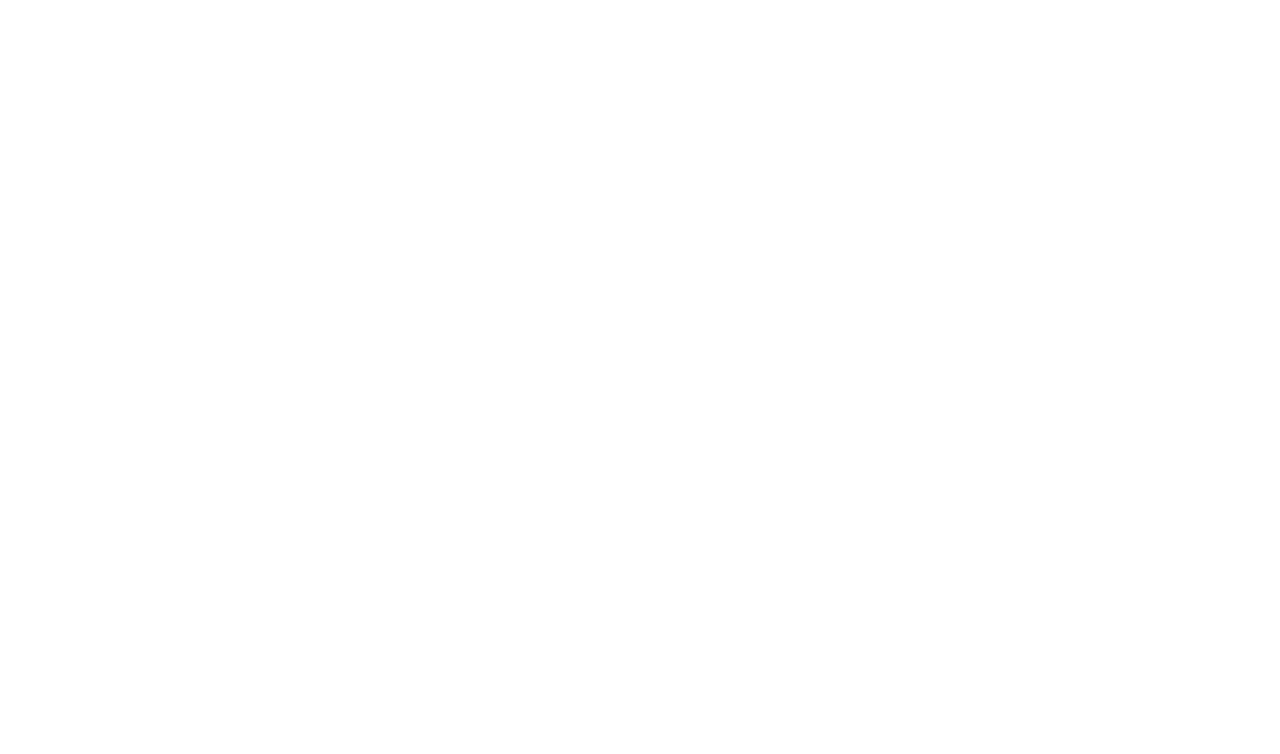
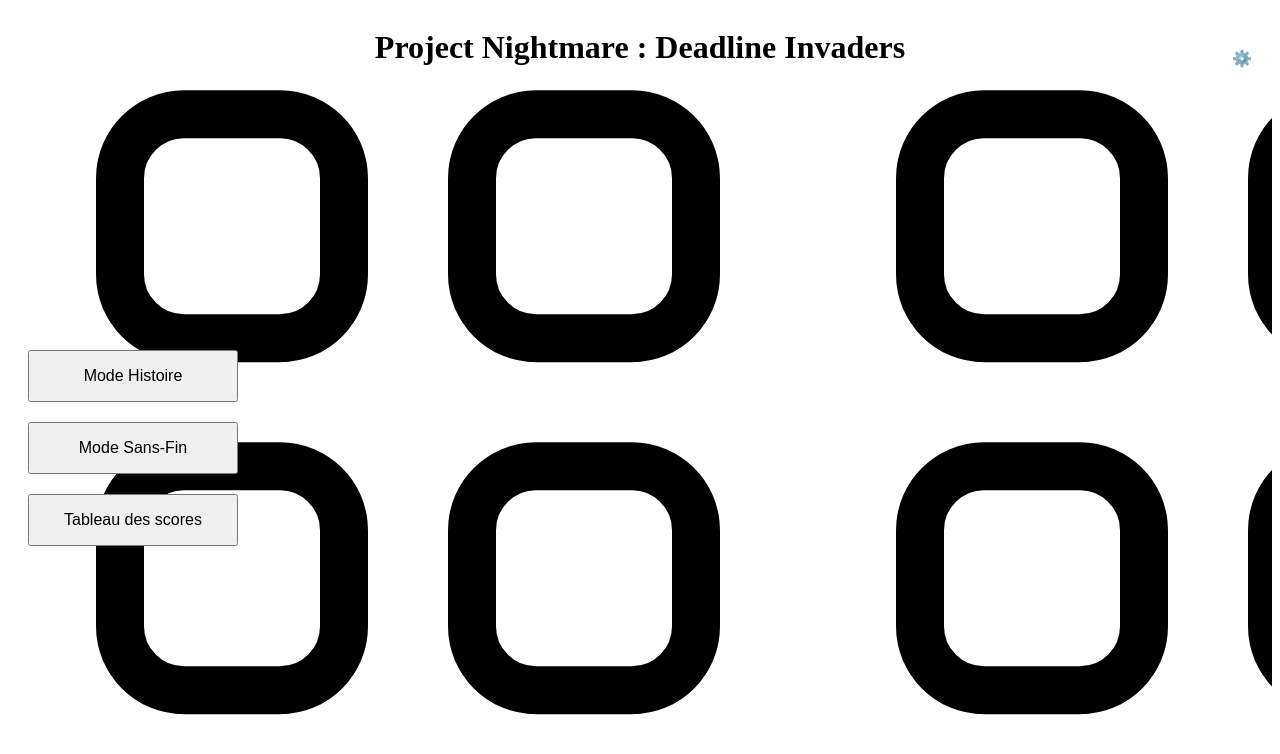
Before and after one commit to JadeJLC/Project-Nightmare---Deadline-Invaders, a plain HTML site: page page/index.html in a window 1280 px wide. Drawn offline with Linux system fonts and the light colour scheme.

Commit message:
main-menu (#1)
Initialisation Menu Principal
- Créations dynamique de la page du menu
- Création des boutons avec console.log au clic

CSS basique pour le menu principal
- Placement général des éléments
- Pas de couleurs
- Image placeholder en fond

Co-authored-by: npaccoud <nathpacc@gmail.com>
Co-committed-by: npaccoud <nathpacc@gmail.com>

```diff
--- a/page/index.html
+++ b/page/index.html
@@ -5,5 +5,9 @@
     <meta name="viewport" content="width=device-width, initial-scale=1.0" />
     <title>Projet Nightmare : Deadline Invaders</title>
   </head>
-  <body></body>
+  <body>
+    <div id="main-menu"></div>
+    <link id="style" rel="stylesheet" href="main-menu.css" />
+  </body>
 </html>
+<script type="module" src="../scripts/app.js"></script>
--- /dev/null
+++ b/page/main-menu.css
@@ -0,0 +1,51 @@
+/* Conteneur principal du menu */
+#main-menu {
+  background-image: url(../images/main-menu-placeholder.svg);
+  display: grid;
+  grid-template-columns: 250px 1fr; /* colonne gauche fixe + colonne centrale flexible */
+  grid-template-rows: auto 1fr auto; /* ligne du haut (titre), contenu, ligne du bas */
+  height: 100vh;
+  width: 100%;
+}
+
+/* Colonne gauche avec les boutons */
+.button-stack {
+  grid-column: 1; /* colonne gauche */
+  grid-row: 2; /* ligne centrale */
+  display: flex;
+  flex-direction: column;
+  justify-content: center; /* centrer verticalement */
+  align-items: stretch; /* boutons prennent toute la largeur */
+  gap: 20px;
+  padding: 20px;
+}
+
+/* Boutons du menu */
+.menu-button {
+  padding: 15px;
+  font-size: 1rem;
+}
+
+/* Zone du titre en haut au centre */
+.menu-title {
+  grid-column: 1 / span 2; /* occupe toute la largeur */
+  grid-row: 1; /* première ligne */
+  display: flex;
+  justify-content: center;
+  align-items: center;
+  font-size: 2rem;
+}
+
+/* Icône paramètres en bas à droite */
+.settings-icon {
+  grid-column: 2; /* colonne centrale */
+  grid-row: 1; /* ligne du bas */
+  display: flex;
+  justify-content: flex-end;
+  align-items: flex-end;
+  padding: 20px;
+}
+
+.settings-icon:hover {
+  cursor: pointer;
+}
--- a/scripts/app.js
+++ b/scripts/app.js
@@ -1 +1,8 @@
+import { loadMainMenu } from "./main-menu.js";
 // Gestion du jeu (déplacement des collègues et du joueur)
+
+function init() {
+  loadMainMenu();
+}
+
+init();
--- a/scripts/collegues.js
+++ b/scripts/collegues.js
@@ -3,5 +3,5 @@ export function createRelou(relouName) {
   const initial = relouName[0].toUpperCase();
   return /[A-Z]/.test(initial)
     ? `../images/initials/${initial}.svg`
-    : `../images/initials/0.png`;
+    : `../images/initials/0.svg`;
 }
--- /dev/null
+++ b/scripts/main-menu.js
@@ -0,0 +1,43 @@
+// Menu principal qui se charge au lancement du jeu
+
+const container = document.getElementById("main-menu");
+const style = document.getElementById("style");
+
+export function loadMainMenu() {
+  style.setAttribute("href", "main-menu.css");
+  container.innerHTML = ""; // Nettoyage si déjà présent
+
+  // Titre central
+  const title = document.createElement("h1");
+  title.textContent = "Project Nightmare : Deadline Invaders";
+  title.className = "menu-title";
+  container.appendChild(title);
+
+  // Boutons
+  const buttons = [
+    { label: "Mode Histoire", onClick: () => console.log("Mode Histoire") },
+    { label: "Mode Sans-Fin", onClick: () => console.log("Mode Sans-Fin") },
+    { label: "Tableau des scores", onClick: () => console.log("Scores") },
+  ];
+
+  const buttonContainer = document.createElement("div");
+  buttonContainer.className = "button-stack";
+
+  buttons.forEach(({ label, onClick }) => {
+    const btn = document.createElement("button");
+    btn.textContent = label;
+    btn.className = "menu-button";
+    btn.addEventListener("click", onClick);
+    buttonContainer.appendChild(btn);
+  });
+
+  container.appendChild(buttonContainer);
+
+  // Icône paramètres
+  const settingsIcon = document.createElement("div");
+  settingsIcon.className = "settings-icon";
+  settingsIcon.textContent = "⚙️"; // Ou une vraie icône SVG
+  settingsIcon.title = "Paramètres";
+  settingsIcon.addEventListener("click", () => console.log("Paramètres"));
+  container.appendChild(settingsIcon);
+}
```
Also changed, not shown: images/main-menu-placeholder.svg (added), scripts/pause.js (renamed from scripts/menu.js).
